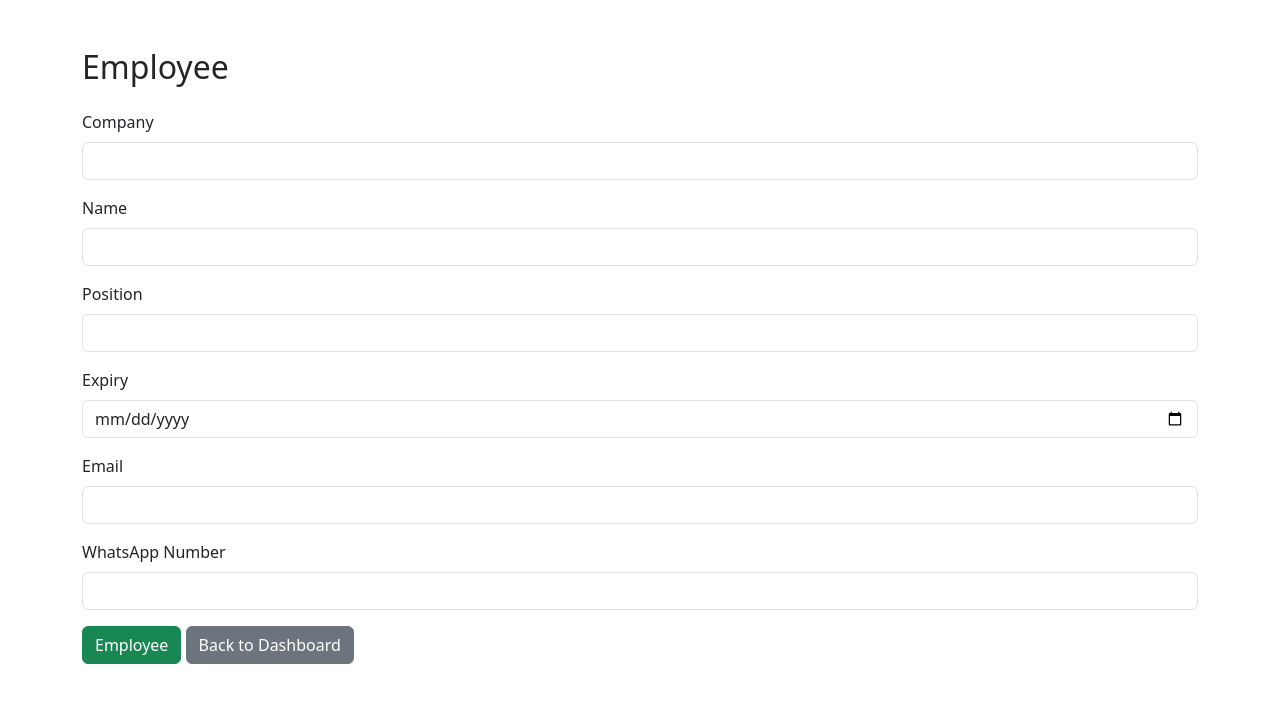
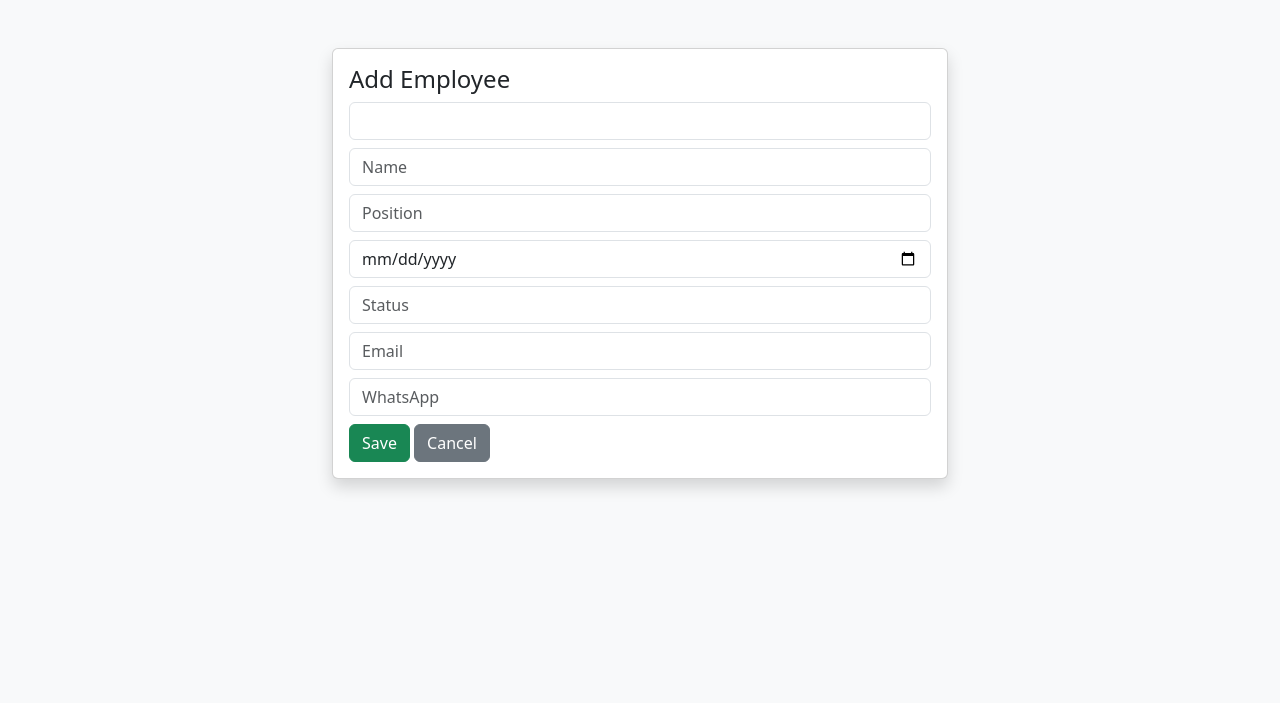
Before and after one commit to sharnik24/labor-dashboard, a Flask app: template templates/form.html in a window 1280 px wide. Shown: the top 703 px of the page. Run offline with Flask 3, Linux system fonts and the light colour scheme; the template is opened without the code that fills it, so the values that code supplies are empty.

Commit message:
Update form.html

```diff
--- a/templates/form.html
+++ b/templates/form.html
@@ -1,47 +1,29 @@
 <!DOCTYPE html>
-<html lang="en">
+<html>
 <head>
-    <meta charset="UTF-8">
-    <title>{{ action }} Employee</title>
+    <title>Add Employee</title>
     <link href="https://cdn.jsdelivr.net/npm/bootstrap@5.3.2/dist/css/bootstrap.min.css" rel="stylesheet">
 </head>
-<body>
-<div class="container mt-5">
-    <h2 class="mb-4">{{ action }} Employee</h2>
-    <form method="POST">
-        <div class="mb-3">
-            <label class="form-label">Company</label>
-            <input type="text" name="company" value="{{ data.Company or '' }}" class="form-control" required>
+<body class="bg-light">
+
+<div class="container mt-5 col-md-6">
+    <div class="card shadow">
+        <div class="card-body">
+            <h4>Add Employee</h4>
+            <form method="POST">
+                <input name="company" value="{{ company }}" class="form-control mb-2" readonly>
+                <input name="name" class="form-control mb-2" placeholder="Name" required>
+                <input name="position" class="form-control mb-2" placeholder="Position">
+                <input type="date" name="expiry" class="form-control mb-2" required>
+                <input name="status" class="form-control mb-2" placeholder="Status">
+                <input name="email" class="form-control mb-2" placeholder="Email">
+                <input name="whatsapp" class="form-control mb-2" placeholder="WhatsApp">
+                <button class="btn btn-success">Save</button>
+                <a href="/" class="btn btn-secondary">Cancel</a>
+            </form>
         </div>
+    </div>
+</div>
 
-        <div class="mb-3">
-            <label class="form-label">Name</label>
-            <input type="text" name="name" value="{{ data.Name or '' }}" class="form-control" required>
-        </div>
-
-        <div class="mb-3">
-            <label class="form-label">Position</label>
-            <input type="text" name="position" value="{{ data.Position or '' }}" class="form-control" required>
-        </div>
-
-        <div class="mb-3">
-            <label class="form-label">Expiry</label>
-            <input type="date" name="expiry" value="{{ data.Expiry or '' }}" class="form-control" required>
-        </div>
-
-        <div class="mb-3">
-            <label class="form-label">Email</label>
-            <input type="email" name="email" value="{{ data.Email or '' }}" class="form-control" required>
-        </div>
-
-        <div class="mb-3">
-            <label class="form-label">WhatsApp Number</label>
-            <input type="text" name="whatsapp" value="{{ data.WhatsAppNumber or '' }}" class="form-control" required>
-        </div>
-
-        <button type="submit" class="btn btn-success">{{ action }} Employee</button>
-        <a href="/" class="btn btn-secondary">Back to Dashboard</a>
-    </form>
-</div>
 </body>
 </html>
```
